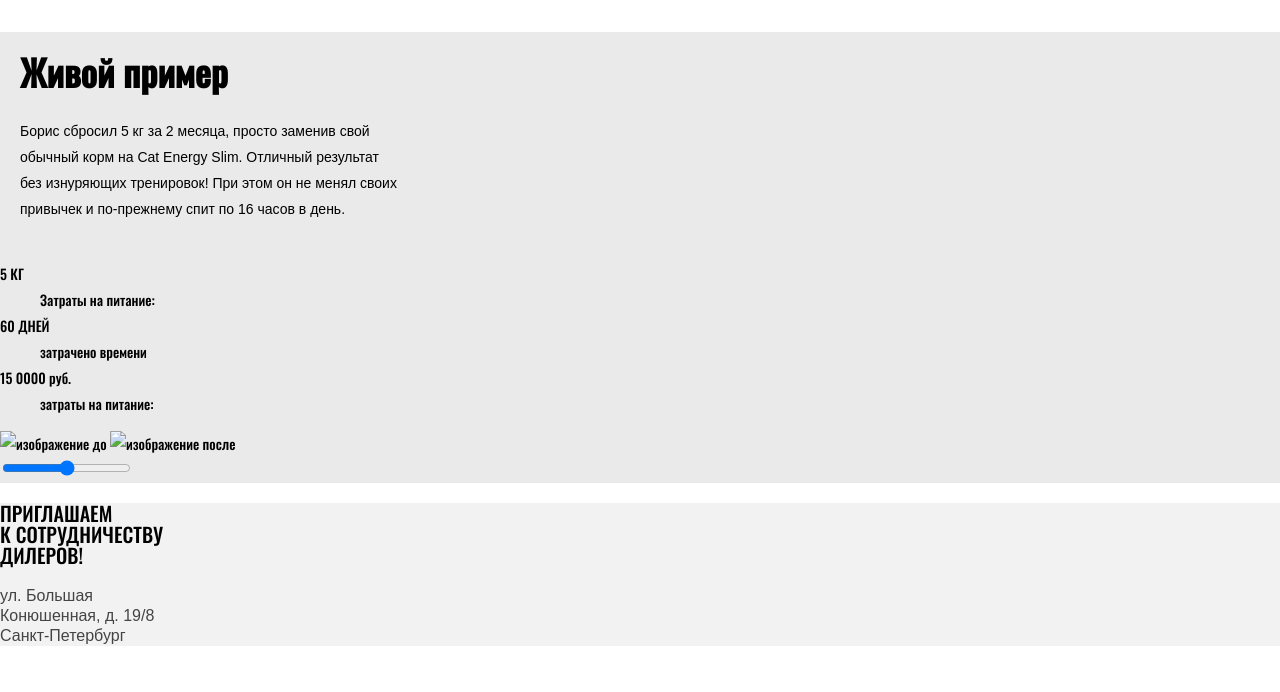
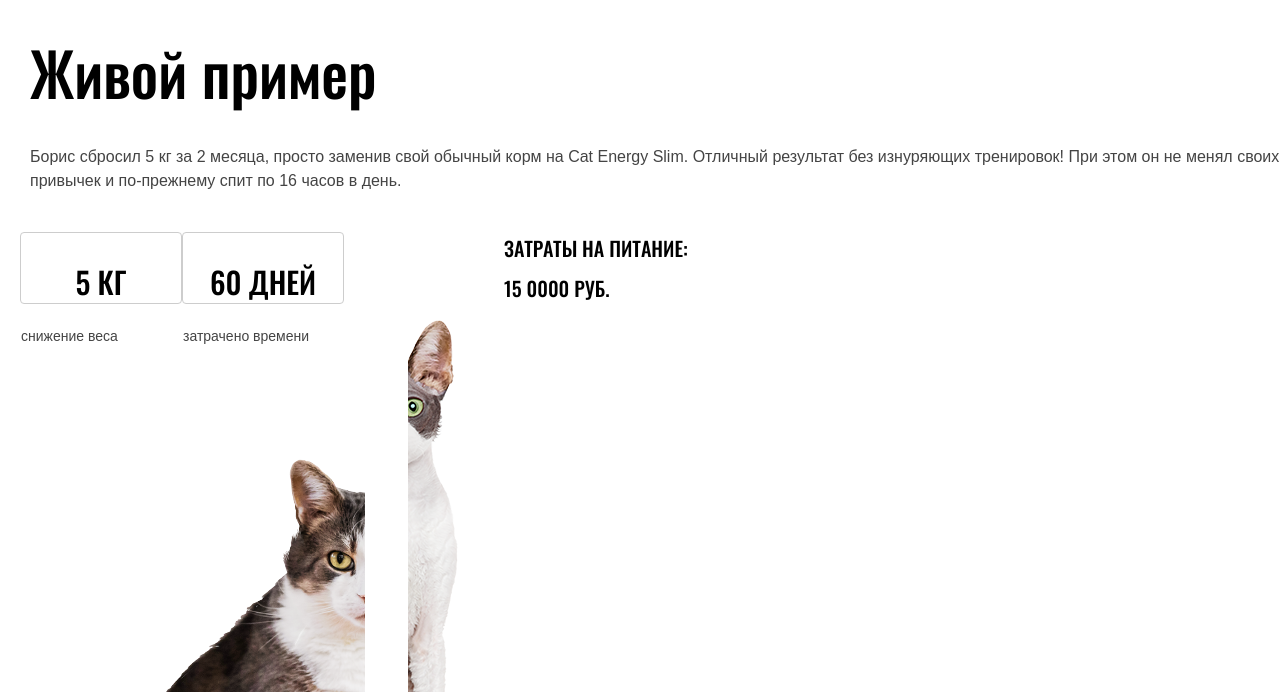
Before and after one commit to Homodeus7/cat-energy, a website: page source/index.html in a window 1280 px wide. Shown: the part 1541-2233 px from the top of the page. Drawn offline with nearby package versions, Linux system fonts and the light colour scheme; files that its build step writes are made by us from their sources.

Commit message:
add example @media

```diff
--- a/source/index.html
+++ b/source/index.html
@@ -77,19 +77,23 @@
                 <h2 class="methodology__title">Как это работает</h2>
                 <ul class="methodology__list">
                     <li class="methodology__item methodology__item--good">
-                        <p class="methodology__description">Функциональное питание содержит только полезные питательные вещества.</p>
+                        <p class="methodology__description">Функциональное питание содержит только полезные питательные
+                            вещества.</p>
                         <p class="methodology__number">1</p>
                     </li>
                     <li class="methodology__item methodology__item--practic">
-                        <p class="methodology__description">Выпускается в виде порошка, который нужно лишь залить кипятком и готово.</p>
+                        <p class="methodology__description">Выпускается в виде порошка, который нужно лишь залить
+                            кипятком и готово.</p>
                         <p class="methodology__number">2</p>
                     </li>
                     <li class="methodology__item methodology__item--use">
-                        <p class="methodology__description">Замените один-два приема обычной еды на наше функциональное питание.</p>
+                        <p class="methodology__description">Замените один-два приема обычной еды на наше функциональное
+                            питание.</p>
                         <p class="methodology__number">3</p>
                     </li>
                     <li class="methodology__item methodology__item--time">
-                        <p class="methodology__description">Уже через месяц наслаждайтесь изменениями к лучшему вашего питомца!</p>
+                        <p class="methodology__description">Уже через месяц наслаждайтесь изменениями к лучшему вашего
+                            питомца!</p>
                         <p class="methodology__number">4</p>
                     </li>
                 </ul>
@@ -98,41 +102,29 @@
         <section class="example">
             <div class="example__wrapper">
                 <h2 class="example__title">Живой пример</h2>
-                <p class="example__intro">Борис сбросил 5 кг за 2 месяца, просто заменив свой</br>обычный корм на Cat
-                    Energy Slim. Отличный результат</br>без изнуряющих тренировок! При этом он не менял
-                    своих</br>привычек и по-прежнему спит по 16 часов в день.</p>
-                <dl class="example__list">
+                <p class="example__intro">Борис сбросил 5 кг за 2 месяца, просто заменив свой обычный корм на Cat
+                    Energy Slim. Отличный результат без изнуряющих тренировок! При этом он не менял
+                    своих привычек и по-прежнему спит по 16 часов в день.</p>
+                <div class="example__list">
                     <div class="example__item">
-                        <dt class="example__number">
-                            5 КГ
-                        </dt>
-                        <dd class="example__desc">
-                            Затраты на питание:
-                        </dd>
+                        <p class="example__number">5 КГ</p>
+                        <p class="example__desc">снижение веса</p>
                     </div>
                     <div class="example__item">
-                        <dt class="example__number">
-                            60 ДНЕЙ
-                        </dt>
-                        <dd class="example__desc">
-                            затрачено времени
-                        </dd>
+                        <p class="example__number">60 ДНЕЙ</p>
+                        <p class="example__desc">затрачено времени</p>
                     </div>
-                    <div class="example__item">
-                        <dt class="example__number">
-                            15 0000 руб.
-                        </dt>
-                        <dd class="example__desc">
-                            затраты на питание:
-                        </dd>
+                    <div class="example__price">
+                        <p>затраты на питание:</p>
+                        <p>15 0000 руб.</p>
                     </div>
-                </dl>
-                <div class="example__foto">
-                    <img src="" alt="изображение до">
-                    <img src="" alt="изображение после">
-                    <div class="example__range">
-                        <input type="range" min="0" max="100" step="1" value="50">
-                    </div>
+                </div>
+            </div>
+            <div class="example__foto">
+                <img src="/source/img/before-desktop.png" alt="изображение до">
+                <img src="/source/img/after-desktop.png" alt="изображение после">
+                <div class="example__range">
+                    <input type="range" min="0" max="100" step="1" value="50">
                 </div>
             </div>
         </section>
@@ -140,7 +132,7 @@
             <div class="location__wrapper">
                 <h2 class="visually-hidden">Расположение Кэт Энерджи</h2>
                 <div class="location__intro">
-                    <p class="location__invite">приглашаем</br>к сотрудничеству</br>дилеров!</p>
+                    <p class="location__invite">приглашаем к сотрудничеству</br>дилеров!</p>
                     <p class="location__address">ул. Большая</br>Конюшенная, д. 19/8</br>Санкт-Петербург</p>
                 </div>
                 <div class="location__map"></div>
--- a/source/less/blocks/example.less
+++ b/source/less/blocks/example.less
@@ -1,28 +1,122 @@
 .example {
-    background-color: @basic-grey-2;
+    display: flex;
+    flex-direction: column;
+
+    @media (min-width: @desktop-width) {
+        flex-direction: row;
+        justify-content: space-around;
+    }
 }
+
 .example__wrapper {
+    @media (min-width: @desktop-width) {
+        width: 440px;
+    }
 }
+
 .example__title {
     font-size: 36px;
+    font-weight: 400;
     margin: 0;
-    padding: 27px 105px 33px 20px; //top-right-bottom-left
+    padding: 27px 0 0 20px; //top-right-bottom-left
+
+    @media (min-width: @tablet-width) {
+        font-size: 60px;
+        padding: 27px 0 0 30px;
+    }
 }
+
 .example__intro {
-    font-family: Arial, Helvetica, sans-serif;
+    font-family: Arial;
+    font-size: 14px;
+    line-height: 18px;
     margin: 0;
-    padding: 0 20px 25px 20px;
+    padding: 27px 0 25px 20px;
+    color: @special-dark-grey;
+
+    @media (min-width: @tablet-width) {
+        font-size: 16px;
+        line-height: 24px;
+        padding: 60px 0 25px 30px;
+    }
 
 }
+
 .example__list {
+    display: flex;
+    margin-left: 20px;
+    flex-wrap: wrap;
+
+    @media (min-width: @tablet-width) {
+        flex-wrap: no-wrap;
+    }
 }
+
 .example__item {
+    width: 124px;
+    height: 56px;
+    border: 1px solid @special-grey;
+    border-radius: 4px;
+    align-items: center;
+    align-self: center;
+
+    @media (min-width: @tablet-width) {
+        width: 162px;
+        height: 72px;
+    }
+
 }
+
 .example__number {
+    font-size: 24px;
+    line-height: 24px;
+    text-align: center;
+    align-items: center;
+
+    @media (min-width: @tablet-width) {
+        font-size: 30px;
+        line-height: 37px;
+    }
+
 }
+
+
 .example__desc {
+    font-family: Arial;
+    font-size: 12px;
+    line-height: 12px;
+    text-transform: lowercase;
+    color: @special-dark-grey;
+
+    @media (min-width: @tablet-width) {
+        font-size: 14px;
+    }
 }
+
+.example__price {
+    font-size: 14px;
+    line-height: 20px;
+    text-transform: uppercase;
+
+    @media (min-width: @tablet-width) {
+        font-size: 20px;
+        align-self: center;
+        padding-left: 160px;
+    }
+
+    @media (min-width: @desktop-width) {
+        width: 440px;
+        padding: 0;
+    }
+}
+
+
 .example__foto {
+    padding: 0;
+    margin: 0;
 }
+
+
 .example__range {
+    text-align: center;
 }
```
Also changed, not shown: source/img/after-desktop.png (added), source/img/before-desktop.png (added).
